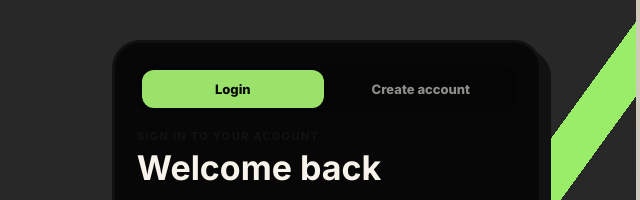
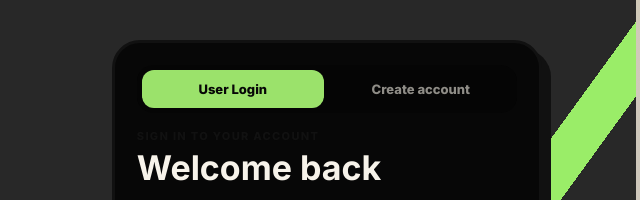
Before and after one commit to prajwal1-1/Wealth-OS, a website: page index.html in a window 1280 px wide. Shown: the part 157-357 px from the top of the page, 618-1258 px from the left. Drawn offline with nearby package versions, Linux system fonts and the light colour scheme.

Commit message:
login changes

```diff
--- a/index.html
+++ b/index.html
@@ -20,7 +20,7 @@
     </div>
     <form class="auth-card" id="auth-form">
       <div class="auth-tabs" role="tablist" aria-label="Authentication mode">
-        <button class="auth-tab active" type="button" data-auth-mode="login">Login</button>
+        <button class="auth-tab active" type="button" data-auth-mode="login">User Login</button>
         <button class="auth-tab" type="button" data-auth-mode="register">Create account</button>
       </div>
       <div class="auth-copy">
```
